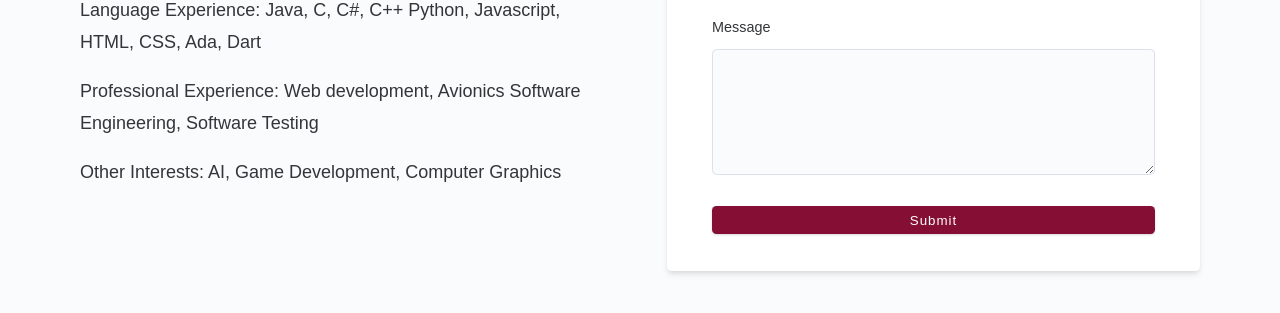
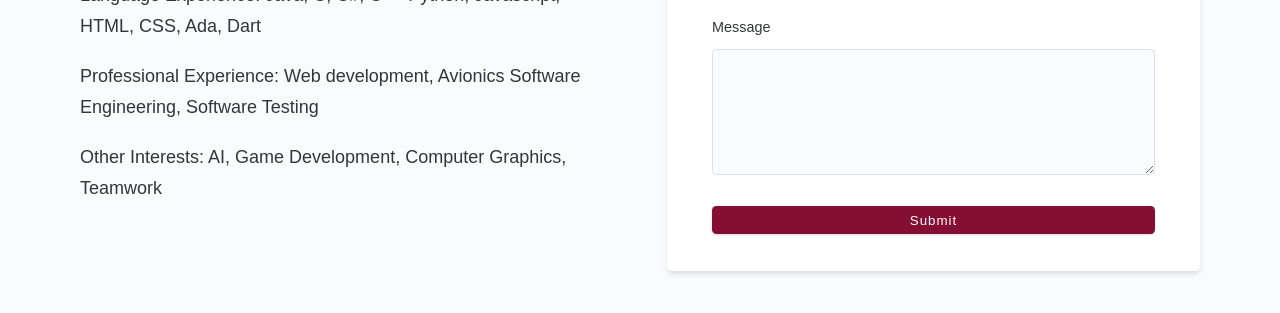
Before and after one commit to JoshuaKabo/joshuakabo.github.io, a Gatsby site: page / in a window 1280 px wide. Shown: the part 197-510 px from the top of the page. Built offline with nearby package versions, Linux system fonts and the light colour scheme; Gatsby itself is replaced by a stand-in of ours.

Commit message:
update to test deploy

```diff
--- a/src/pages/index.js
+++ b/src/pages/index.js
@@ -19,7 +19,9 @@ export default function Home() {
             Professional Experience: Web development, Avionics Software
             Engineering, Software Testing
           </p>
-          <p>Other Interests: AI, Game Development, Computer Graphics</p>
+          <p>
+            Other Interests: AI, Game Development, Computer Graphics, Teamwork
+          </p>
         </article>
         <article>
           <form
```
